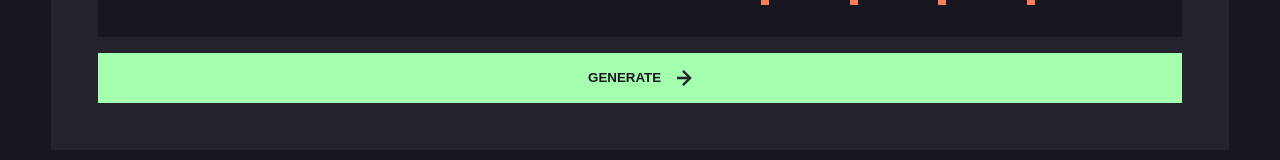
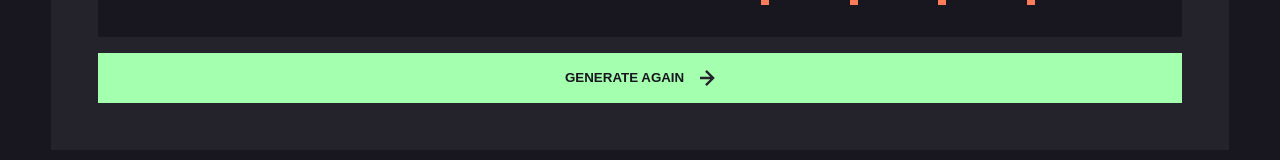
Before and after one commit to spiritoftime/frontend-mentor-password-generator, a React (Create React App) app in the folder my-app/: page / in a window 1280 px wide. Shown: the part 678-838 px from the top of the page. Built offline with nearby package versions, Linux system fonts and the light colour scheme.

Commit message:
add functionality for generate again button

```diff
--- a/my-app/src/App.js
+++ b/my-app/src/App.js
@@ -25,19 +25,23 @@ function reducer(state, action) {
 
 function App() {
   const [password, setPassword] = useState("P4$5W0rD!");
+  const [isReset, setReset] = useState(false)
   const [passwordSpecifications, dispatch] = useReducer(reducer, {
     length: 0,
     Uppercase: false,
     Lowercase: false,
     Numbers: false,
     Symbols: false,
+
   });
   useEffect(() => {
     const newPassword = passwordGenerator(passwordSpecifications);
-    console.log(newPassword);
 
     setPassword(newPassword);
   }, [passwordSpecifications]);
+  useEffect(()=>{
+    if (isReset)setPassword(passwordGenerator(passwordSpecifications))
+  },[isReset,passwordSpecifications])
 
   return (
     <PasswordApp>
@@ -52,7 +56,7 @@ function App() {
           dispatchHandler={dispatch}
         ></Checkboxes>
         <StrengthIndicator></StrengthIndicator>
-        <GenerateButton></GenerateButton>
+        <GenerateButton setReset={setReset}></GenerateButton>
       </div>
     </PasswordApp>
   );
--- a/my-app/src/components/GenerateButton.js
+++ b/my-app/src/components/GenerateButton.js
@@ -1,6 +1,6 @@
 import { useState } from "react";
 import classes from "../css/generatebutton.module.css";
-const GenerateButton = () => {
+const GenerateButton = (props) => {
   const [isHover, setHover] = useState(false);
   return (
     <button
@@ -8,8 +8,8 @@ const GenerateButton = () => {
       onMouseEnter={() => setHover(true)}
       onMouseLeave={() => setHover(false)}
     >
-      <div className={classes.flex}>
-        GENERATE
+      <div onClick={props.setReset} className={classes.flex}>
+        GENERATE AGAIN
         <svg
           className={classes.icon}
           xmlns="http://www.w3.org/2000/svg"
```
